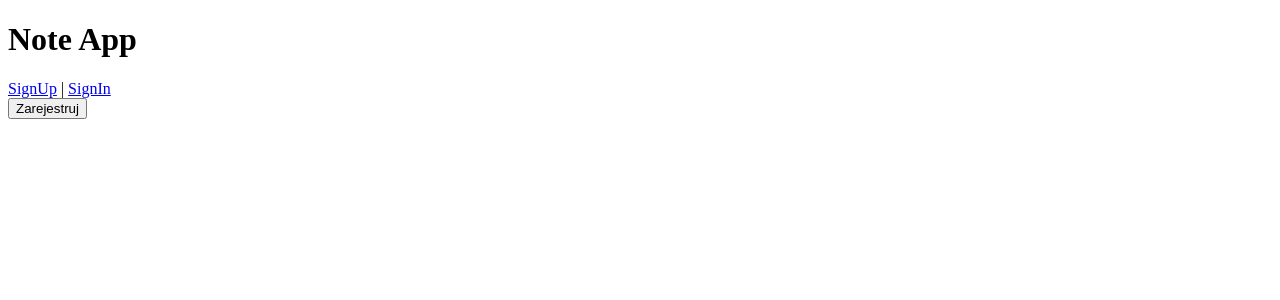
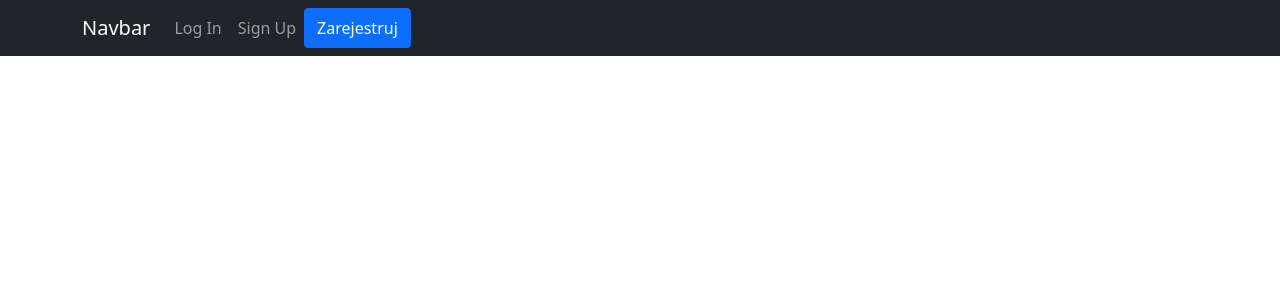
Before and after one commit to simon-zach/NoteAppClient, a React (Create React App) app: page / in a window 1280 px wide. Shown: the top 300 px of the page. Built offline with nearby package versions, Linux system fonts and the light colour scheme.

Commit message:
navbar, add note improved functionality

```diff
--- a/package.json
+++ b/package.json
@@ -8,9 +8,11 @@
     "@testing-library/react": "^12.1.2",
     "@testing-library/user-event": "^13.5.0",
     "apollo-link-context": "^1.0.20",
+    "bootstrap": "^5.1.3",
     "dotenv": "^14.1.0",
     "graphql": "^16.2.0",
     "react": "^17.0.2",
+    "react-bootstrap": "^2.1.1",
     "react-dom": "^17.0.2",
     "react-router-dom": "^6.2.1",
     "react-scripts": "5.0.0",
--- a/src/App.js
+++ b/src/App.js
@@ -1,69 +1,21 @@
+import React from "react";
+import Navigation from './Components/Navigation';
 
-import './App.css';
-import Users from "./Components/Users"
-import {useQuery, gql,useApolloClient} from '@apollo/client'
-import { useNavigate,Link } from 'react-router-dom';
+import { Routes, Route, Outlet, Link } from "react-router-dom";
 
-const READ_USER = gql`
-  query  {
-    user {
-     isLoggedIn
-    }
-  }
-`;
+
 
 
 function App() {
-  const client = useApolloClient()
-  const navigate = useNavigate();
-
-  const logOut=() => {
-    localStorage.removeItem('token')
-
-    client.resetStore()
-
-    client.writeQuery({
-      query: gql`
-        query {
-          user {
-            isLoggedIn
-          }
-        }`,
-        data : {
-          user: {
-            isLoggedIn: false
-          }
-        },
-      },
-    );
-    navigate("/")
-  }
-
-  const register=(e) => {
-    navigate("/signUp")
-  }
 
 
-  // Fetch the cached to-do item with ID 5
-const {user}  = client.readQuery({
-  query: READ_USER,
-
-});
 
 
   return (
-    <div>
-      <h1>Note App</h1>
-      <nav>
-        <Link to="/signUp">SignUp</Link> |{" "}
-        <Link to="/signIn">SignIn</Link>
-      </nav>
-      {user.isLoggedIn && <button onClick={logOut}>Wyloguj</button>}
-      {!user.isLoggedIn && <button onClick={register}>Zarejestruj</button>}
-
-
-    </div>
-
+    <>
+      <Navigation></Navigation>
+      <Outlet />
+    </>
   );
 }
 
--- a/src/Components/AddNote.js
+++ /dev/null
@@ -1,50 +0,0 @@
-import React, {useState} from "react";
-import { useMutation,gql } from "@apollo/client";
-import { useNavigate } from "react-router-dom";
-
- const CREATE_NOTE = gql`
- mutation($content: String!){
-    newNote(content: $content) {
-      content
-    }
-  }
-     `
-
-function AddNote(){
-    let navigate = useNavigate();
-    const [noteText, setNoteText] = useState()
-
-    const [newNote, {loading, error}] = useMutation(CREATE_NOTE, {
-        onCompleted: data =>{
-            console.log(data.newNote);
-
-            navigate("/notes");
-        }
-    })
-
-
-
-    const onChangeNote = (e) => {
-        setNoteText(e.target.value)
-        console.log(e.target.value)
-    }
-
-    const onSubmitNote = (e) => {
-        e.preventDefault();
-        newNote({variables:{
-            content:noteText
-        }})
-    }
-
-    return(<>
-
-        <form onSubmit={onSubmitNote}>
-            <label htmlFor="note">Treść notatki</label>
-            <input required id="note" name="note" type="text" placeholder="Twoja notatka" onChange={onChangeNote}></input>
-            <button>Create note</button>
-        </form>
-
-    </>)
-}
-
-export default AddNote
--- /dev/null
+++ b/src/Components/Navigation.js
@@ -0,0 +1,75 @@
+import React from "react";
+import { Button, Nav, Navbar, Container } from 'react-bootstrap';
+import {useQuery, gql,useApolloClient} from '@apollo/client'
+import { useNavigate,Link } from 'react-router-dom';
+
+
+
+const READ_USER = gql`
+
+  query  {
+    user {
+     isLoggedIn
+    }
+  }
+`;
+
+
+function Navigation() {
+    const client = useApolloClient()
+    const navigate = useNavigate();
+
+    const logOut=() => {
+      localStorage.removeItem('token')
+
+      client.resetStore()
+
+      client.writeQuery({
+        query: gql`
+          query {
+            user {
+              isLoggedIn
+            }
+          }`,
+          data : {
+            user: {
+              isLoggedIn: false
+            }
+          },
+        },
+      );
+      navigate("/")
+    }
+
+    const register=(e) => {
+      navigate("/signUp")
+    }
+
+
+    // Fetch the cached to-do item with ID 5
+  const {user}  = client.readQuery({
+    query: READ_USER,
+
+  });
+    return(
+        <>
+
+
+      <Navbar bg="dark" variant="dark">
+        <Container>
+        <Navbar.Brand href="#home">Navbar</Navbar.Brand>
+          <Nav className="me-auto">
+            {!user.isLoggedIn &&<Nav.Link href="/signIn">Log In</Nav.Link>}
+            {!user.isLoggedIn &&<Nav.Link href="/signUp">Sign Up</Nav.Link>}
+            {user.isLoggedIn&&<Nav.Link href="/Notes">Notes</Nav.Link>}
+            {user.isLoggedIn&&<Nav.Link href="/Users">Users</Nav.Link>}
+            {user.isLoggedIn && <Button variant="primary" onClick={logOut}>Wyloguj</Button>}
+            {!user.isLoggedIn && <Button variant="primary" onClick={register}>Zarejestruj</Button>}
+          </Nav>
+        </Container>
+      </Navbar>
+
+        </>
+    )
+}
+export default Navigation;
--- a/src/Components/Notes.js
+++ b/src/Components/Notes.js
@@ -1,30 +1,62 @@
-import React from "react";
-import {gql, useQuery} from "@apollo/client"
+import React, {useEffect,useState} from "react";
+import {gql, useMutation,useQuery,useLazyQuery} from "@apollo/client"
+import { Link } from "react-router-dom";
+import { Button, Form } from "react-bootstrap";
 
-const GET_NOTES =
-    gql`
-    query me {
-       me{
-           id
-           username
-           notes{
-               content
-           }
-       }
-    }
+import {CREATE_NOTE, GET_NOTES} from "./Queries/Queries"
 
-    `
 
 
 function Notes(){
+    const [userNotes,setUserNotes]=useState()
+    const [noteText, setNoteText] = useState()
+    const [getData, { loading, error, data }] = useLazyQuery(GET_NOTES);
 
-    const {loading, error, data} = useQuery(GET_NOTES)
-    console.log(JSON.stringify(data))
+    const [newNote, { data1, loading1, error1 }] =  useMutation(CREATE_NOTE, {
+        onCompleted: data1 =>{
+            let nowy2=[data1.newNote,...userNotes]
+            setUserNotes(nowy2)
 
+        }
+    })
+
+    useEffect(()=>{
+        getData().then(res=>setUserNotes(res.data.me.notes))
+    },[])
+
+
+    if (loading1) return <p>Loading1111111111111 ...</p>;
+    if (error1) return `Error1111111111! ${error}`;
+    //if (loading) return <p>Loading ...</p>;
+    //if (error) return `Error! ${error}`;
+
+    const onChangeNote = (e) => {
+        setNoteText(e.target.value)
+    }
+
+    const onSubmitNote = (e) => {
+        e.preventDefault();
+        newNote({variables:{
+            content:noteText
+        }})
+        e.target.note.value=''
+
+    }
 
     return(
         <>
+            <Form onSubmit={onSubmitNote}>
+                <Form.Group>
+                    <Form.Label htmlFor="note">New Note</Form.Label>
+                    <Form.Control required id="note" name="note" type="text" placeholder="Your note" onChange={onChangeNote}></Form.Control>
+                    <br/>
+                    <Button type="submit">Create note</Button>
+                </Form.Group>
+            </Form>
+            <p>My notes:</p>
 
+
+           {userNotes && userNotes.map(note=>{ return <div key={note.id}>{note.content}</div>})}
         </>
     )
 
--- a/src/Components/PrivateRoute.js
+++ b/src/Components/PrivateRoute.js
@@ -1,4 +1,4 @@
-import React from "react";
+import React, { Children } from "react";
 import { BrowserRouter,Routes, Route ,Navigate} from "react-router-dom";
 import {useQuery, gql,useApolloClient} from '@apollo/client'
 import Users from "./Users";
@@ -11,16 +11,17 @@ const READ_USER = gql`
   }
 `;
 
-function PrivateRoute({children}){
+function PrivateRoute({component}){
     const client = useApolloClient();
 
-    const {user}  = client.readQuery({
+    const  {loading, error, user}  = client.readQuery({
         query: READ_USER,
     });
 
     return(
         <>
-           { user.isLoggedIn? <Users/> : <Navigate to="/signIn" />}
+            {loading&&<p>loading</p>}
+           { !user.isLoggedIn ? <Navigate to="/signIn" />:component}
         </>
     )
 }
--- /dev/null
+++ b/src/Components/Queries/Queries.js
@@ -0,0 +1,23 @@
+import {gql} from "@apollo/client"
+
+export const CREATE_NOTE = gql`
+mutation($content: String!){
+   newNote(content: $content) {
+     id
+     content
+   }
+ }
+    `
+export const GET_NOTES =
+    gql`
+    query  {
+       me{
+           id
+           username
+           notes{
+               id
+               content
+           }
+       }
+    }
+    `
--- a/src/Components/Users.js
+++ b/src/Components/Users.js
@@ -14,7 +14,7 @@ const GET_USERS =
 function Users() {
 
 
-       const { loading, error, data}= useQuery(GET_USERS)
+    const { loading, error, data}= useQuery(GET_USERS)
 
      return (
       <div>
--- a/src/index.js
+++ b/src/index.js
@@ -6,7 +6,9 @@ import SignIn from "./Components/SignIn";
 import PrivateRoute from "./Components/PrivateRoute";
 import Users from "./Components/Users"
 import Notes from "./Components/Notes"
-import AddNote from "./Components/AddNote"
+
+import 'bootstrap/dist/css/bootstrap.min.css';
+
 
 import {
   ApolloClient,
@@ -62,14 +64,15 @@ render(
   <ApolloProvider client={client}>
     <BrowserRouter>
           <Routes>
-            <Route path="/" element={<App />}></Route>
-            <Route path="/users" element={<PrivateRoute />}>
-              <Route path="" element={<Users />} />
+            <Route path="/" element={<App />}>
+              <Route path="/users" element={<PrivateRoute component={<Users />}/>}></Route>
+
+
+              <Route path="/notes" element={<PrivateRoute component={<Notes />}/>}></Route>
+
+              <Route path="/SignUp" element={<SignUp />}></Route>
+              <Route path="/SignIn" element={<SignIn />}></Route>
             </Route>
-            <Route path="/Notes" element={<Notes />}></Route>
-            <Route path="/addNote" element={<AddNote />}></Route>
-            <Route path="/SignUp" element={<SignUp />}></Route>
-            <Route path="/SignIn" element={<SignIn />}></Route>
           </Routes>
     </BrowserRouter>
   </ApolloProvider>,
```
Also changed, not shown: 1 other file (tests, documents, lock files or other folders).
